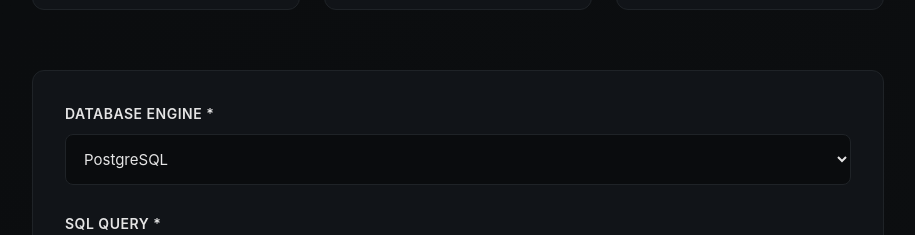
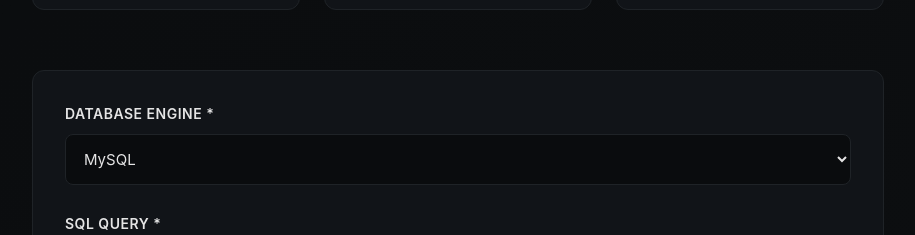
Before and after one commit to mirko1075/dbpowerai, a React (Vite) app: page / in a window 1280 px wide. Shown: the part 1083-1318 px from the top of the page, without its empty margins (182-1097 px from the left). Built offline with nearby package versions, Linux system fonts and the light colour scheme; no server answers.

Commit message:
fix: Change default database from PostgreSQL to MySQL in QueryAnalysisForm

```diff
--- a/src/components/QueryAnalysisForm.tsx
+++ b/src/components/QueryAnalysisForm.tsx
@@ -31,7 +31,7 @@ interface QueryAnalysisFormProps {
 }
 
 function QueryAnalysisForm({ mode, onFreeTrialExpired }: QueryAnalysisFormProps) {
-  const [database, setDatabase] = useState('PostgreSQL');
+  const [database, setDatabase] = useState('MySQL');
   const [sqlQuery, setSqlQuery] = useState('');
   const [schema, setSchema] = useState('');
   const [executionPlan, setExecutionPlan] = useState('');
```
